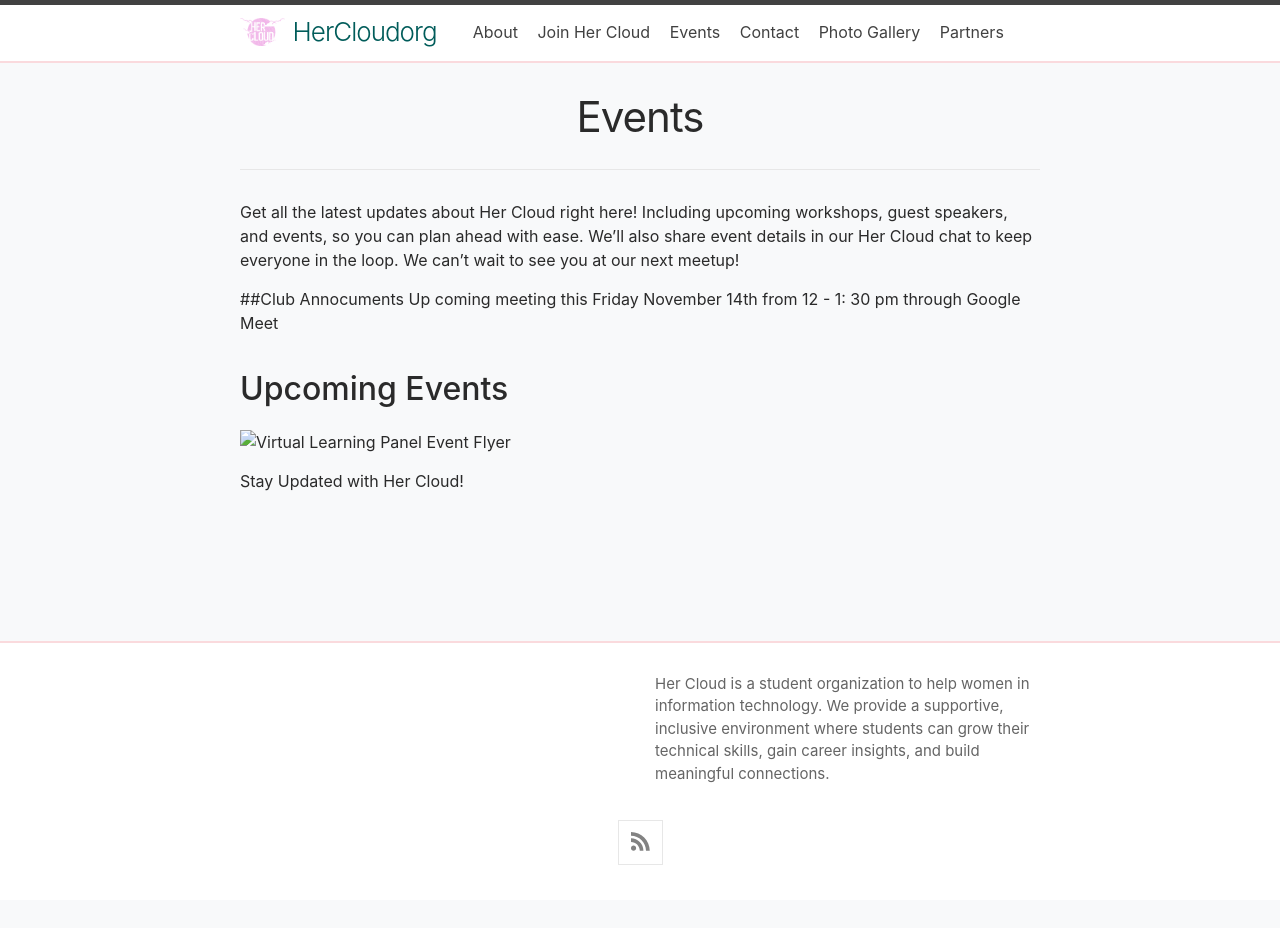
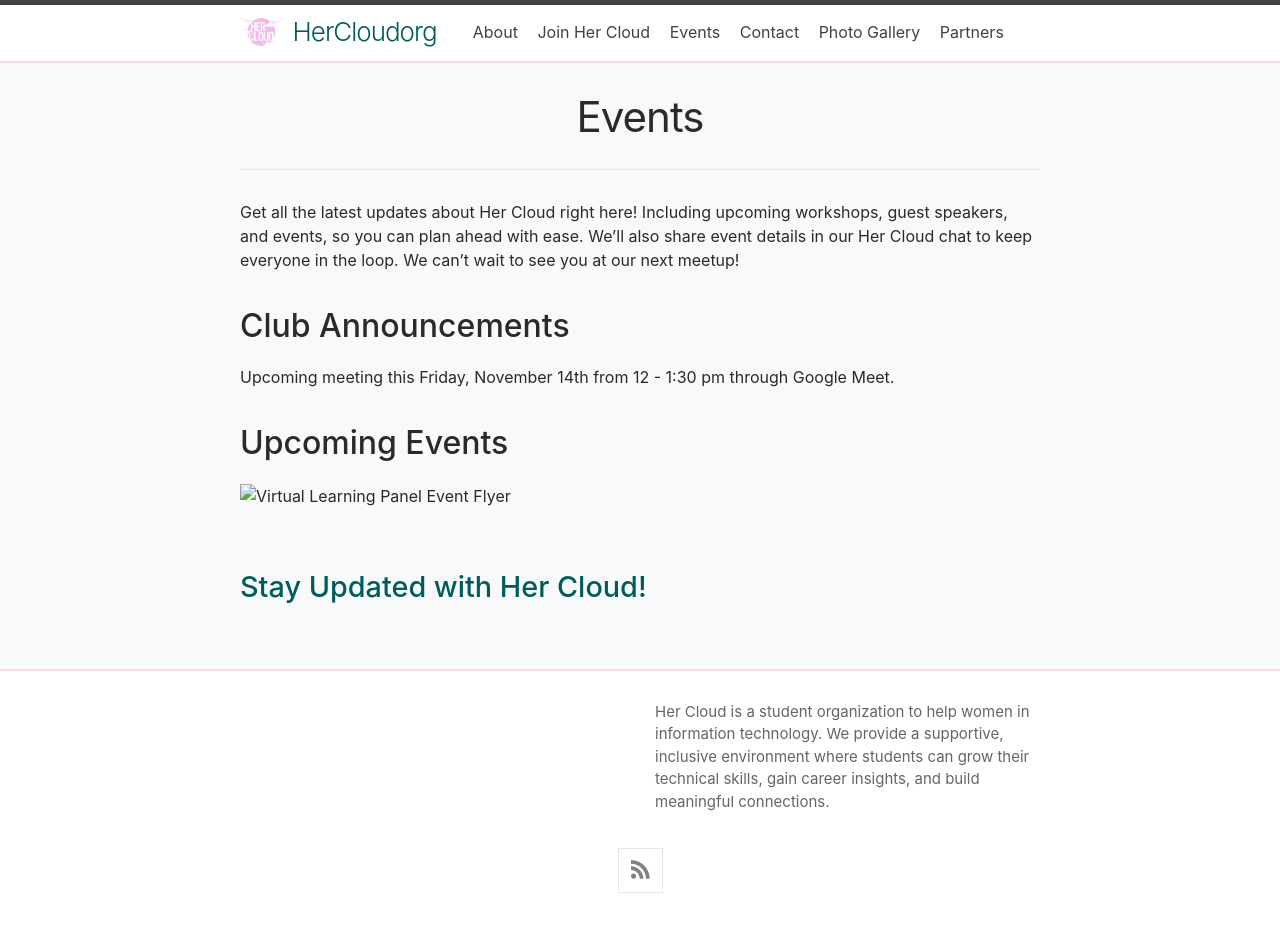
Before and after one commit to hercloudorg/hercloudorg.github.io, a Jekyll site: the page built from events.md, in a window 1280 px wide. Built offline with Jekyll 4.4.1, drawn with Linux system fonts in a browser that asks for light colours; before the commit the page ends 900 px from its top, so only the background shows below that.

Commit message:
Update events page: fix Club Announcements header and style Stay Updated text

```diff
--- a/events.md
+++ b/events.md
@@ -7,9 +7,9 @@ permalink: /events/
 
 Get all the latest updates about Her Cloud right here! Including upcoming workshops, guest speakers, and events, so you can plan ahead with ease. We’ll also share event details in our Her Cloud chat to keep everyone in the loop. We can’t wait to see you at our next meetup!
 
-##Club Annocuments
-Up coming meeting this Friday  November 14th from 12 - 1: 30 pm
-through Google Meet
+## Club Announcements
+
+Upcoming meeting this Friday, November 14th from 12 - 1:30 pm through Google Meet.
 
 ## Upcoming Events
 
@@ -17,4 +17,4 @@ through Google Meet
 ![Virtual Learning Panel Event Flyer](/images/virtual-learning-panel-flyer.png)
 
 
-Stay Updated with Her Cloud!
+<h2 style="color: #005C5A; font-size: 1.8em; margin-top: 2em;">Stay Updated with Her Cloud!</h2>
```
